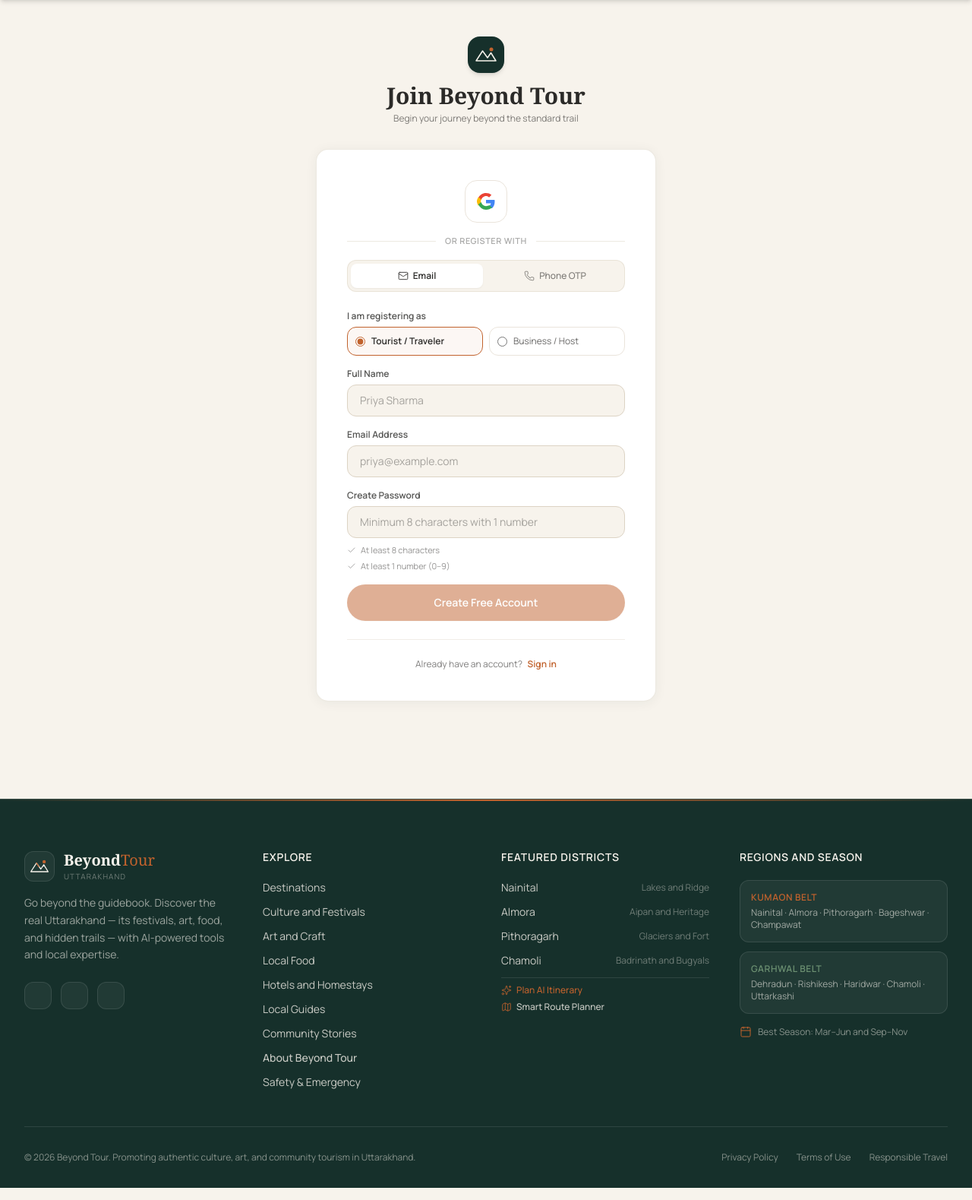
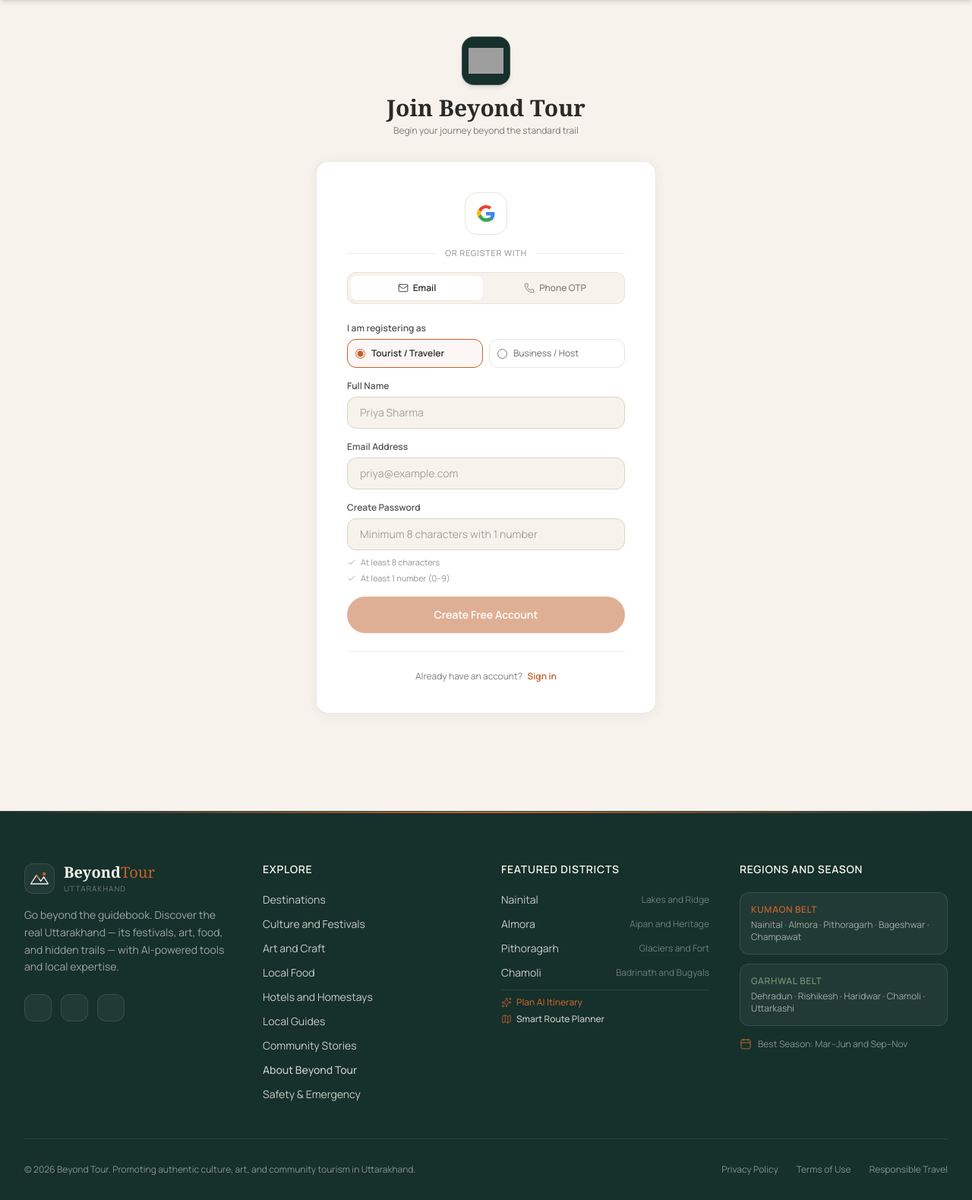
Before and after one commit to 01adityanegi/BeyondTour, a Flask app: page /auth/signup in a window 1280 px wide. Shown: the part 81-1660 px from the top of the page at 76% size. Run offline with Flask 3, Linux system fonts and the light colour scheme; some libraries are stand-ins or nearby versions; grey boxes are pictures that could not be loaded.

Commit message:
Update logo in signup.html to use image
Replaced SVG logo with an image logo for the signup page.

```diff
--- a/app/templates/auth/signup.html
+++ b/app/templates/auth/signup.html
@@ -8,11 +8,8 @@
 
     <!-- Header -->
     <div class="text-center mb-8">
-      <div class="w-12 h-12 rounded-2xl bg-pine flex items-center justify-center mx-auto mb-3 shadow-md">
-        <svg class="w-8 h-8" viewBox="0 0 32 32" fill="none">
-          <circle cx="23" cy="9" r="2.5" fill="#C1622D" />
-          <path d="M3 24L11.5 11L18 20L22.5 13.5L29 24H3Z" stroke="#F7F3EC" stroke-width="1.5" stroke-linecap="round" stroke-linejoin="round" />
-        </svg>
+      <div class="w-16 h-16 rounded-2xl bg-pine flex items-center justify-center mx-auto mb-3 shadow-md p-2 border border-stone/20">
+        <img src="{{ url_for('static', filename='images/logo.png') }}" alt="Beyond Tour Logo" class="w-full h-full object-contain">
       </div>
       <h1 class="font-serif text-3xl font-bold text-charcoal">Join Beyond Tour</h1>
       <p class="text-charcoal/60 text-xs mt-1">Begin your journey beyond the standard trail</p>
```
